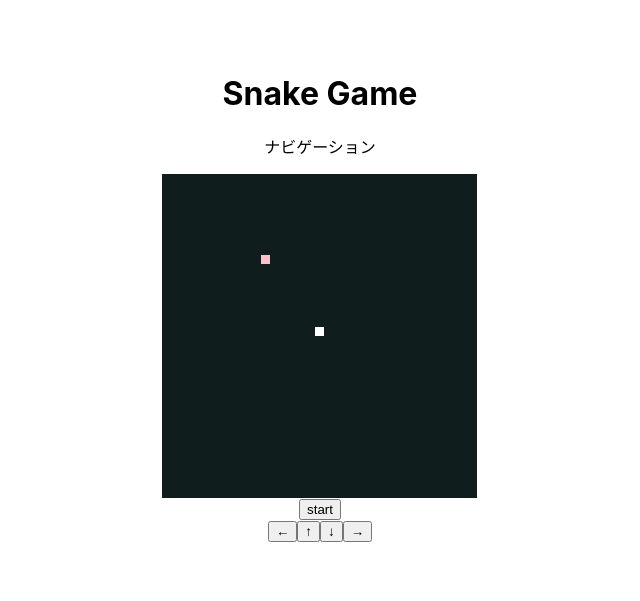
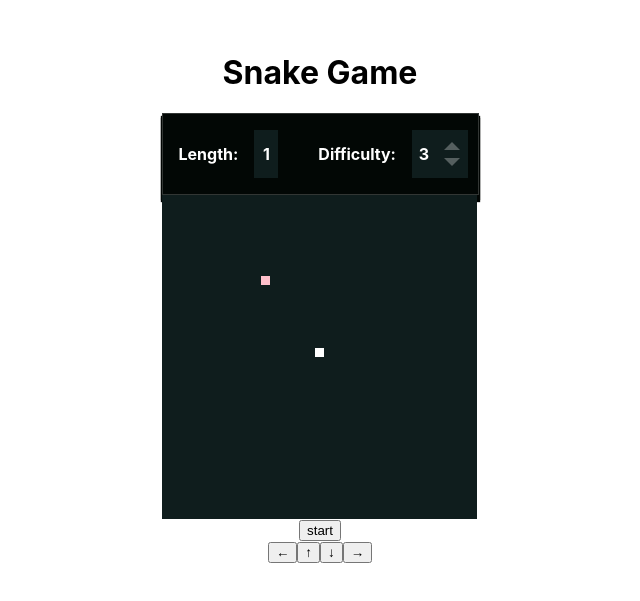
Before and after one commit to sum16/snake_game_at_react, a React (Create React App) app: page / in a window 1280 px wide. Shown: the part 103-704 px from the top of the page, without its empty margins (320-960 px from the left). Built offline with nearby package versions, Linux system fonts and the light colour scheme.

Commit message:
ナビゲーション

```diff
--- a/src/App.js
+++ b/src/App.js
@@ -10,6 +10,8 @@
 // 35 * 35のdivを生成する
 const initialValues = initFields(35, initialPosition)
 const defaultInterval = 300
+const defaultDifficulty = 3
+const Difficulty = [1000, 500, 100, 50, 10]
 
 
 
@@ -87,6 +89,7 @@
   // 進行方向をステートで管理
   const [direction, setDirection] = useState(Direction.up);
   const [body, setBody] = useState([]) //蛇が伸びる処理
+  const [difficulty, setDifficulty] = useState(defaultDifficulty);
 
 
   useEffect(() => {
@@ -96,11 +99,12 @@
     //   new Array(15).fill('').map((_item, index) => ({ x: 17, y: 17 + index })),
     // )
     // ゲームの中の時間を管理する
+    const interval = Difficulty[difficulty -1]
     timer = setInterval(() => {
       setTick(tick => tick + 1);
-    }, defaultInterval)
+    }, interval)
     return unsubscribe // コンポーネントが削除されるタイミングで関数を呼ぶ
-  }, [])
+  }, [difficulty])
 
   // tickの更新によるレンダリングごとに関数（進む機能）を実行している →100ミリ秒(defaultIntervalの値）ごとにレンダリングされる → ゲームの中の時間が進むたびに関数が呼ばれる
   useEffect(() => {
@@ -175,6 +179,18 @@
     setDirection(newDirection);
   }, [direction, status])
 
+  // 難易度を変更できるようにする関数
+  const onChangeDifficulty = useCallback((difficulty) => {
+    // 難易度は初期状態（ゲームを始める前）以外の時は変更できないようにする
+    if (status !== GameStatus.init) {
+      return;
+    }
+    // あたらしい難易度が難易度の範囲外の数の場合(5段階なので1~5以外の場合)も
+    if (difficulty < 1 || difficulty > Difficulty.length) {
+      return
+    }
+    setDifficulty(difficulty)
+  }, [status, difficulty])
 // 押された矢印のキーコードを取得し、キーコードのプロパティを取得('up'や'down'など) newDirectionには'up'や'down'などのstringが入る
   useEffect(() => {
     const handleKeyDown = (e) => {
@@ -207,7 +223,11 @@
         <div className="title-container">
           <h1 className="title">Snake Game</h1>
         </div>
-        <Navigation/>
+        <Navigation
+          length={body.length}
+          difficulty={difficulty}
+          onChangeDifficulty={onChangeDifficulty}
+        />
       </header>
       <main className="main">
       <Field fields={fields} />
--- a/src/components/Navigation.jsx
+++ b/src/components/Navigation.jsx
@@ -1,5 +1,37 @@
 import React from "react";
 
-export const Navigation = () => {
-  return <p>ナビゲーション</p>
+export const Navigation = ({length, difficulty = 3, onChangeDifficulty}) => {
+  // 難易度が 1 以下と5 以上の場合はis-hiddenをつけて矢印を非表示にする
+  const upVisibility = difficulty < 5 ? '' : 'is-hidden'
+  const downVisibility = difficulty > 1 ? '' : 'is-hidden'
+  const onUpDifficulty = () => onChangeDifficulty(difficulty + 1)
+  const onDownDifficulty = () => onChangeDifficulty(difficulty -1)
+  return (
+  <div className="navigation">
+      <div className="navigation-item">
+          <span className="navigation-label">Length: </span>
+          <div className="navigation-item-number-container">
+            <div className="num-board">{length}</div>
+          </div>
+      </div>
+      <div className="navigation-item">
+        <span className="navigation-label">Difficulty: </span>
+        <div className="navigation-item-number-container">
+          <span className="num-board">{difficulty}</span>
+          <div className="difficulty-button-container">
+          <div
+            className={`difficulty-button difficulty-up ${upVisibility}`}
+            onClick={onUpDifficulty}
+            >
+          </div>
+          <div
+            className={`difficulty-button difficulty-down ${downVisibility}`}
+            onClick={onDownDifficulty}
+          >
+          </div>
+          </div>
+        </div>
+      </div>
+    </div>
+  )
 }
--- a/src/index.css
+++ b/src/index.css
@@ -52,3 +52,89 @@
 .food {
   background: pink;
 }
+
+.navigation {
+  display: flex;
+  margin-top: 4px;
+  justify-content: space-evenly;
+  color: white;
+  font-weight: bold;
+  background: #020705;
+  box-shadow: 0px 4px 1px 1px #020604, 0px 6px 1px 1px #010403;
+  border: 1px solid #ffffff30;
+}
+
+.navigation-item {
+  padding: 16px;
+  display: flex;
+  align-items: center;
+}
+
+.navigation-item-number-container {
+  display: flex;
+  padding: 0 8px;
+  align-items: center;
+  margin-left: 8px;
+}
+
+.num-board {
+  display: flex;
+  justify-content: center;
+  align-items: center;
+  background: #0f1d1d;
+  height: 48px;
+  width: 24px;
+}
+
+/* visibility:hiddenは名前の通り、要素はあるけど見えない状態 */
+/* 「!important」のキーワードが指定されたスタイルはそのルールを無視して最優先 */
+.is-hidden {
+  visibility: hidden !important;
+}
+
+.difficulty-number {
+  margin-right: 8px;
+}
+
+.difficulty-button {
+  cursor: pointer;
+  width: 8px;
+  height: 8px;
+  border: 8px solid #0f1d1d;
+  margin: 8px;
+}
+
+.difficulty-button-container {
+  background: #0f1d1d;
+}
+
+/* アニメーション */
+.difficulty-up {
+  margin-top: 4px;
+  border-bottom: 8px solid #f0f0f050;
+  transition: all ease .5s;
+}
+
+/* 要素を拡大縮小 x,y軸*/
+.difficulty-up:hover {
+  transform: scale(1.1);
+  border-bottom: 8px solid white;
+}
+.difficulty-up:active {
+  transform: scale(.8);
+  opacity: .8
+}
+
+.difficulty-down {
+  margin-bottom: 4px;
+  border-top: 8px solid #f0f0f050;
+  transition: all ease .5s;
+}
+.difficulty-down:hover {
+  transform: scale(1.1);
+  border-top: 8px solid white;
+}
+.difficulty-down:active {
+  transform: scale(.8);
+  opacity: .8
+}
```
